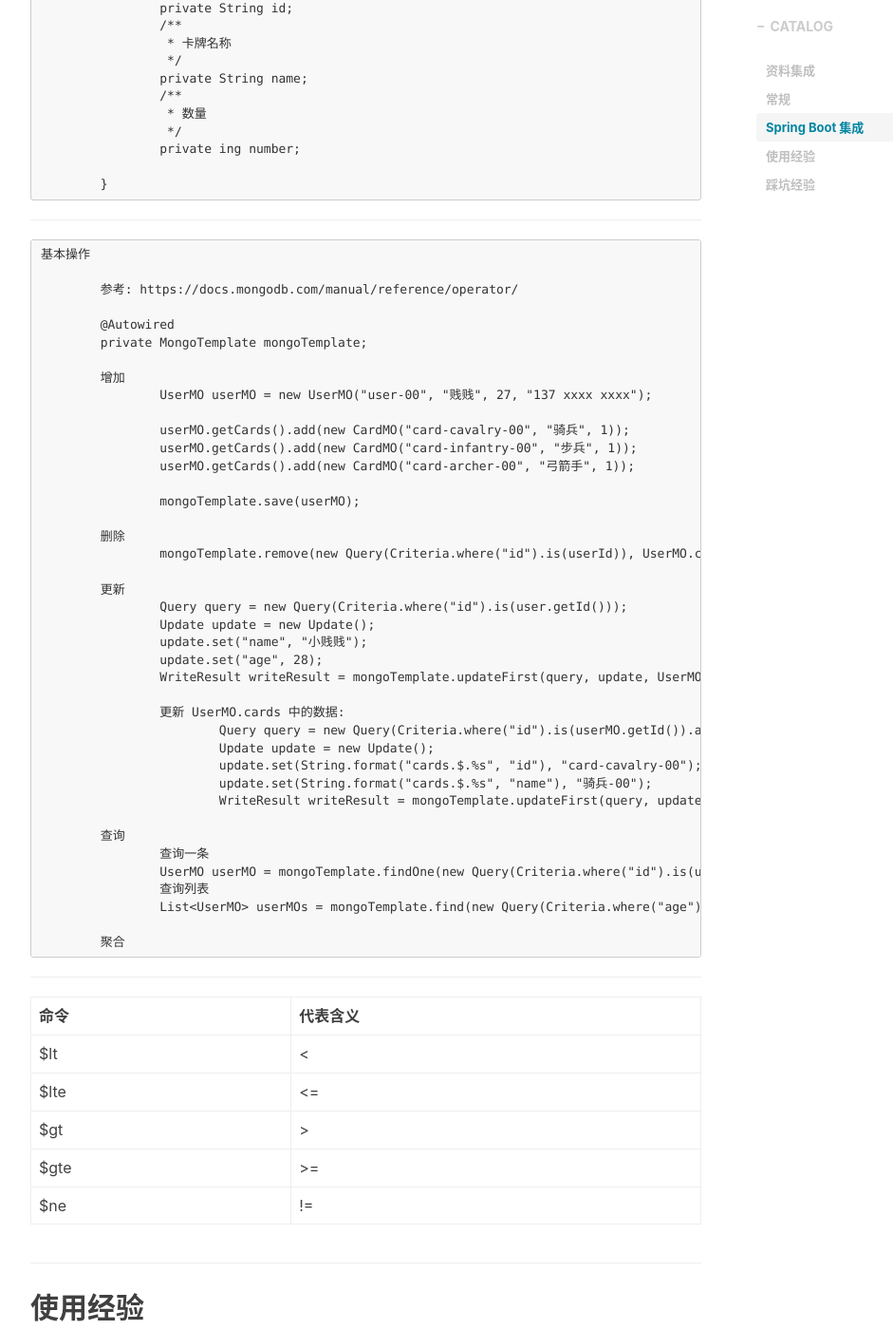
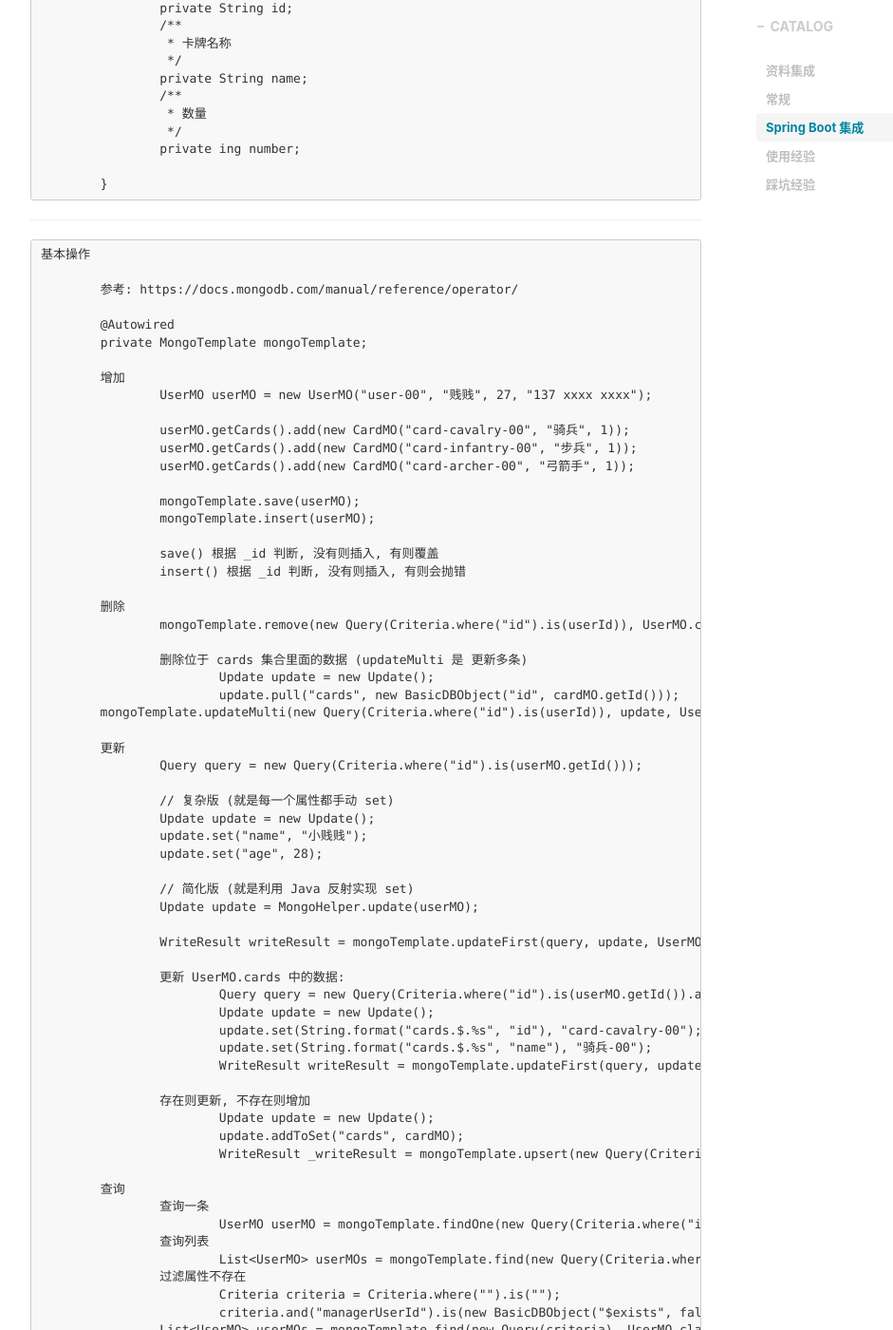
Before and after one commit to John-zero/John-zero.github.io, a Jekyll site: the page built from _posts/2018-03-14-mongodb.markdown, in a window 1280 px wide and 1400 px high, scrolled down 2610 px. Shown: the whole window at 95% size, without its empty margins (233-1174 px from the left). Built offline with Jekyll 4.4.1, drawn with Linux system fonts in a browser that asks for light colours; nearby versions of some CDN libraries; comment, search, counter and statistics services are not loaded; some of the changed text lies outside the part shown.

Commit message:
refresh mongodb

```diff
--- a/_posts/2018-03-14-mongodb.markdown
+++ b/_posts/2018-03-14-mongodb.markdown
@@ -23,6 +23,7 @@ Spring Data MongoDB DOCS: <a href="https://docs.spring.io/spring-data/data-mongo
 
 ***
 
+
 ## 常规
 
 	MongoDB 访问: localhost:27017
@@ -30,6 +31,7 @@ Spring Data MongoDB DOCS: <a href="https://docs.spring.io/spring-data/data-mongo
 	MongoDB WEB 访问: localhost:28017
 
 ***
+
 
 ## Spring Boot 集成
 
@@ -95,7 +97,7 @@ Spring Data MongoDB DOCS: <a href="https://docs.spring.io/spring-data/data-mongo
 			/**
 			 * 卡牌库
 			 */
-			private List<CardMO> cards;
+			private List<CardMO> cards = new ArrayList<>();
 
 		}
 
@@ -146,15 +148,30 @@ Spring Data MongoDB DOCS: <a href="https://docs.spring.io/spring-data/data-mongo
 			userMO.getCards().add(new CardMO("card-archer-00", "弓箭手", 1));
 
 			mongoTemplate.save(userMO);
+			mongoTemplate.insert(userMO);
+
+			save() 根据 _id 判断, 没有则插入, 有则覆盖
+			insert() 根据 _id 判断, 没有则插入, 有则会抛错
 
 		删除
 			mongoTemplate.remove(new Query(Criteria.where("id").is(userId)), UserMO.class);
 
+			删除位于 cards 集合里面的数据 (updateMulti 是 更新多条)
+				Update update = new Update();
+				update.pull("cards", new BasicDBObject("id", cardMO.getId()));
+            mongoTemplate.updateMulti(new Query(Criteria.where("id").is(userId)), update, UserMO.class);
+
 		更新
-			Query query = new Query(Criteria.where("id").is(user.getId()));
+			Query query = new Query(Criteria.where("id").is(userMO.getId()));
+
+			// 复杂版 (就是每一个属性都手动 set)
 			Update update = new Update();
 			update.set("name", "小贱贱");
 			update.set("age", 28);
+
+			// 简化版 (就是利用 Java 反射实现 set)
+			Update update = MongoHelper.update(userMO);
+
 			WriteResult writeResult = mongoTemplate.updateFirst(query, update, UserMO.class);
 
 			更新 UserMO.cards 中的数据:
@@ -164,27 +181,75 @@ Spring Data MongoDB DOCS: <a href="https://docs.spring.io/spring-data/data-mongo
 				update.set(String.format("cards.$.%s", "name"), "骑兵-00");
 				WriteResult writeResult = mongoTemplate.updateFirst(query, update, CardMO.class);
 
+			存在则更新, 不存在则增加
+				Update update = new Update();
+				update.addToSet("cards", cardMO);
+				WriteResult _writeResult = mongoTemplate.upsert(new Query(Criteria.where("id").is(userMO.getId())), update, UserMO.class);
+
 		查询
 			查询一条
-			UserMO userMO = mongoTemplate.findOne(new Query(Criteria.where("id").is(userId)), UserMO.class);
+				UserMO userMO = mongoTemplate.findOne(new Query(Criteria.where("id").is(userId)), UserMO.class);
 			查询列表
-			List<UserMO> userMOs = mongoTemplate.find(new Query(Criteria.where("age").is(27)), UserMO.class);
+				List<UserMO> userMOs = mongoTemplate.find(new Query(Criteria.where("age").is(27)), UserMO.class);
+			过滤属性不存在
+				Criteria criteria = Criteria.where("").is("");
+				criteria.and("managerUserId").is(new BasicDBObject("$exists", false));
+			List<UserMO> userMOs = mongoTemplate.find(new Query(criteria), UserMO.class);
 
-		聚合
+		分页, 排序
+			Query query = new Query(criteria);
+			int total = (int) mongoTemplate.count(query, UserMO.class);
+
+			// desc, asc
+			query.with(new Sort("desc", "id"));
+			query.skip(0).limit(20);
+			List<UserMO> userMOs = mongoTemplate.find(new Query(criteria), UserMO.class);
 
 ---
 
+		辅助小工具类
 
-------------|------------------------------------------------------------------------------------
-命令		| 代表含义
-------------|------------------------------------------------------------------------------------
-$lt			| <
-$lte		| <=
-$gt			| >
-$gte		| >=
-$ne			| !=
-------------|------------------------------------------------------------------------------------
+		import com.fasterxml.jackson.annotation.JsonIgnore;
 
+		import java.lang.reflect.Field;
+		import java.util.HashMap;
+		import java.util.Map;
+
+		public class MongoHelper {
+
+			public static Map<String, Object> update (Object object) {
+				Map<String, Object> update = new HashMap<>();
+
+				try {
+					Field [] fields = object.getClass().getDeclaredFields();
+					for(Field field : fields) {
+						// 属性忽略
+						JsonIgnore jsonIgnore = field.getAnnotation(JsonIgnore.class);
+						if(jsonIgnore != null) {
+							continue;
+						}
+
+						boolean isAccessible = field.isAccessible();
+						field.setAccessible(true);
+
+						String fieldName = field.getName();
+						Object fieldValue = field.get(object);
+						if(fieldName != null && fieldValue != null) {
+							update.put(fieldName, fieldValue);
+						}
+
+						field.setAccessible(isAccessible);
+					}
+				} catch (Exception e) {
+					e.printStackTrace();
+				}
+
+				return update;
+			}
+
+		}
+
+---
 
 ***
 
@@ -206,8 +271,8 @@ $ne			| !=
 				这样会提示:
 					org.springframework.data.mapping.model.MappingInstantiationException: Failed to instantiate java.math.BigDecimal using constructor NO_CONSTRUCTOR with arguments
 
-
-
+	3. 过滤条件限制某个属性不存在
+		criteria.and("managerUserId").is(new BasicDBObject("$exists", false));
 
 ***
 
```
